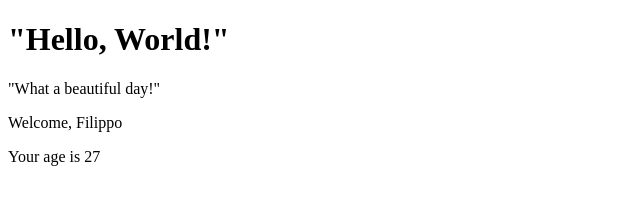
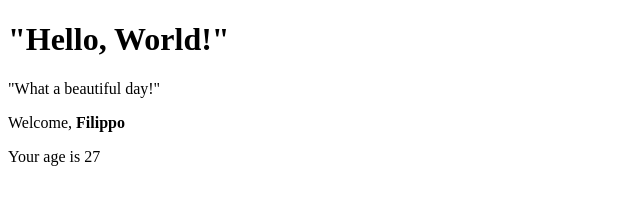
Before and after one commit to hershellayton95/esercizi-react, a React (Create React App) app: page / in a window 1280 px wide. Shown: the top 204 px of the page, without its empty margins (0-640 px from the left). Built offline with nearby package versions, Linux system fonts and the light colour scheme.

Commit message:
create props 04

```diff
--- a/src/App.js
+++ b/src/App.js
@@ -8,7 +8,7 @@ export class App extends React.Component {
         return (
             <div>
                 <Hello />
-                <Welcome name="Filippo" age={27}/>
+                <Welcome name={<strong>Filippo</strong>} age={27}/>
             </div>
         )
     }
```
Also changed, not shown: React esercizio 17.txt (deleted), React esercizio 18.txt (added).
